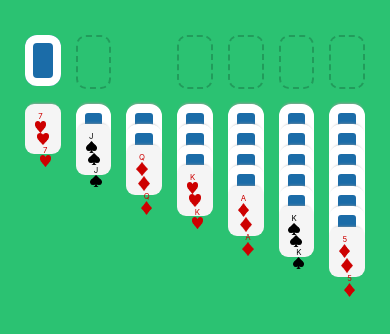
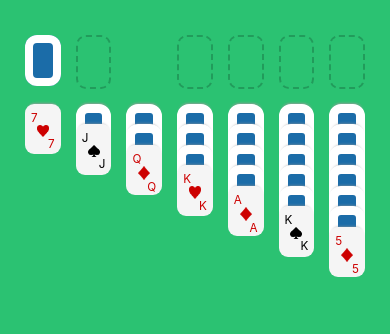
Before and after one commit to robpwatkins/solitaire-final, a React (Create React App) app: page / in a window 390 px wide. Shown: the top 334 px of the page. Built offline with nearby package versions, Linux system fonts and the light colour scheme.

Commit message:
lookin good down to 375

```diff
--- a/package.json
+++ b/package.json
@@ -1,4 +1,5 @@
 {
+  "homepage": "http://robpwatkins.github.io/solitaire-final",
   "name": "solitaire-final",
   "version": "0.1.0",
   "private": true,
@@ -16,7 +17,9 @@
     "start": "react-scripts start",
     "build": "react-scripts build",
     "test": "react-scripts test",
-    "eject": "react-scripts eject"
+    "eject": "react-scripts eject",
+    "predeploy": "npm run build",
+    "deploy": "gh-pages -d build"
   },
   "eslintConfig": {
     "extends": "react-app"
--- a/src/App.css
+++ b/src/App.css
@@ -317,3 +317,25 @@
   position: relative;
   margin: 0;
 }
+
+@media (max-width: 768px) {
+  .lil {
+    display: none;
+  }
+
+  .card-face {
+    font-size: 3vw;
+  }
+}
+
+@media (max-width: 480px) {
+  .rank-suit {
+    align-items: flex-start;
+    padding-left: 3px;
+  }
+
+  .rank-bottom .rank-suit {
+    align-items: flex-end;
+    padding-right: 3px;
+  }
+}
```
